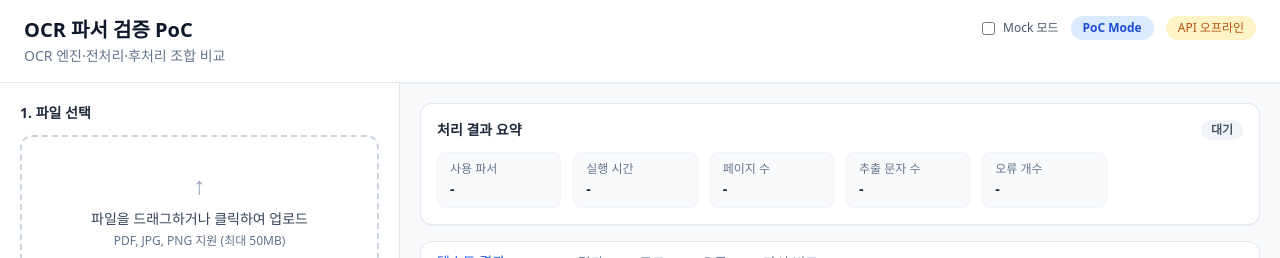
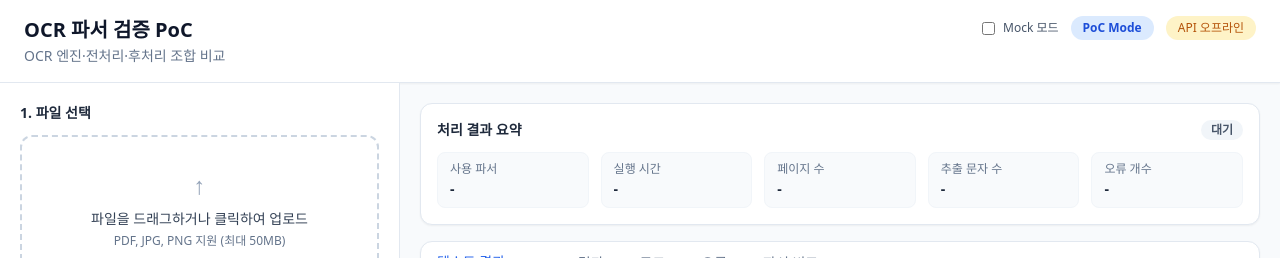
Before and after one commit to ramza2/ocr-parser-poc, a React (Vite) app in the folder frontend/: page / in a window 1280 px wide. Shown: the top 258 px of the page. Built offline with nearby package versions, Linux system fonts and the light colour scheme; no server answers.

Commit message:
표 결과 탭 제거

```diff
--- a/frontend/src/components/ResultSummaryCards.tsx
+++ b/frontend/src/components/ResultSummaryCards.tsx
@@ -75,7 +75,7 @@
         <h2 className="text-sm font-semibold text-slate-800">처리 결과 요약</h2>
         {badge}
       </div>
-      <div className="grid grid-cols-2 gap-3 sm:grid-cols-3 lg:grid-cols-6">
+      <div className="grid grid-cols-2 gap-3 sm:grid-cols-3 lg:grid-cols-5">
         {cards.map((card) => (
           <div
             key={card.label}
```
